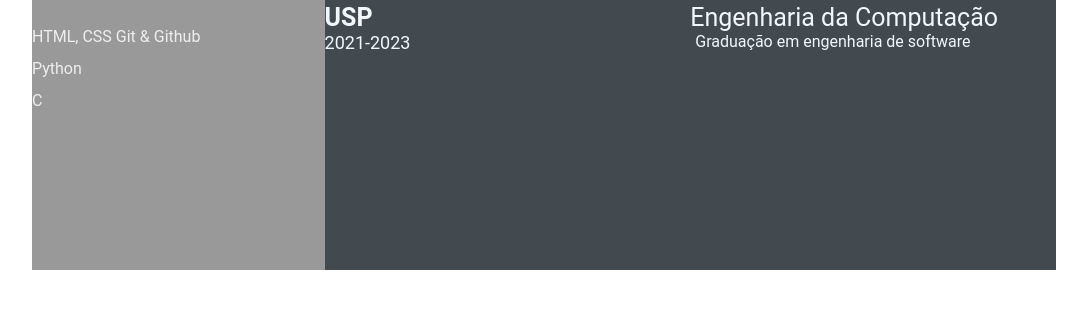
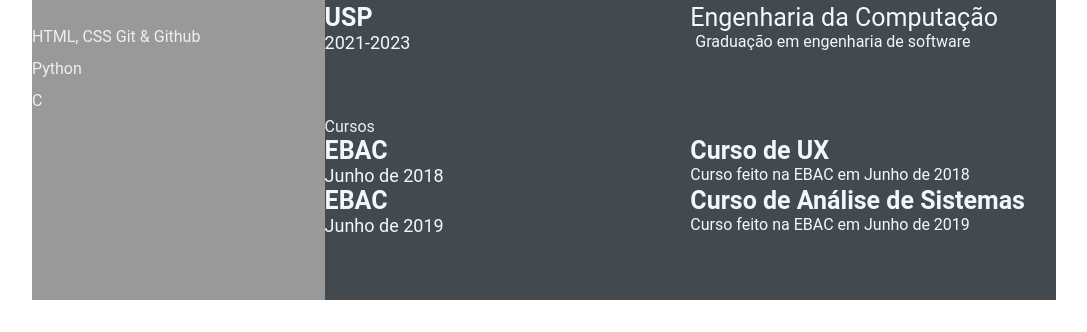
Before and after one commit to PedrooGuilherme/Jornada-dev-EBAC, a plain HTML site: page index.html in a window 1280 px wide. Shown: the part 562-894 px from the top of the page, without its empty margins (96-1183 px from the left). Before the commit the page ends 864 px from the top, so only its background shows below. Drawn offline with Linux system fonts and the light colour scheme.

Commit message:
Att index.html (#6)

```diff
--- a/index.html
+++ b/index.html
@@ -139,6 +139,32 @@
                             </div>
                     </div>
             </section>
+            <section class="awards gap">
+                <div class="right-title">Cursos</div>
+                <div class="awards-contents">
+                    <div class="awards-left">
+                        <p class="awards-company-name">EBAC</p>
+                        <p class="awards-time-period">Junho de 2018</p>
+                    </div>
+                    <div class="awards-right">
+                        <p class="awards-company-name">Curso de UX</p>
+                        <p class="awards-time-desc">
+                            Curso feito na EBAC em Junho de 2018
+                        </p>
+                    </div>
+
+                    <div class="awards-left">
+                        <p class="awards-company-name">EBAC</p>
+                        <p class="awards-time-period">Junho de 2019</p>
+                    </div>
+                    <div class="awards-right">
+                        <p class="awards-company-name">Curso de Análise de Sistemas</p>
+                        <p class="awards-time-desc">
+                            Curso feito na EBAC em Junho de 2019
+                        </p>
+                    </div>
+                </div>
+            </section>
         </section>
 
 
```
